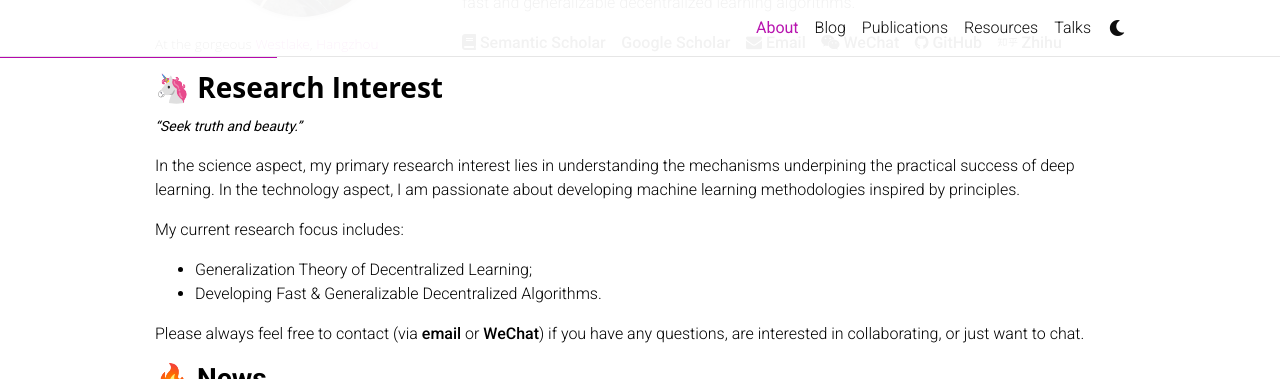
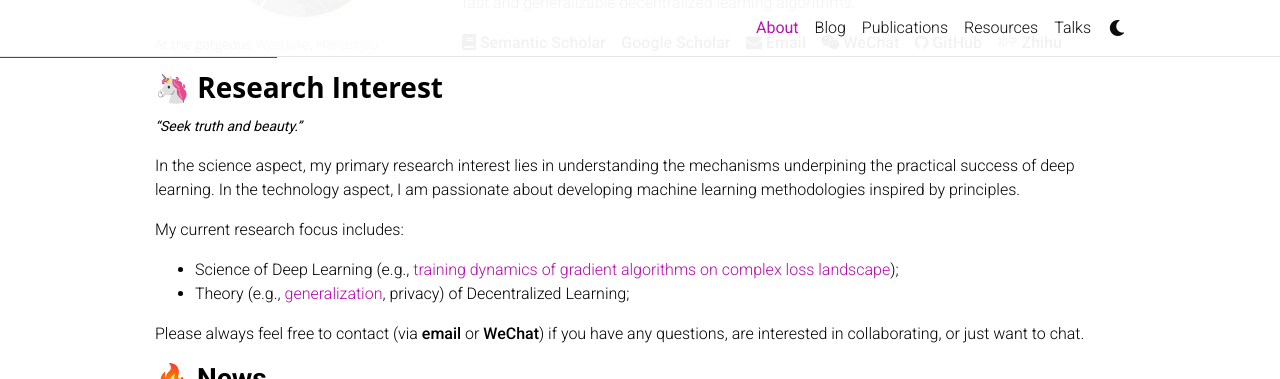
Before and after one commit to Raiden-Zhu/Raiden-Zhu.github.io, a Jekyll site: the page built from _pages/about.md, in a window 1280 px wide and 900 px high, scrolled down 354 px, cut to the strip 0-379 px from the top of the window. Built offline with Jekyll 4.4.1, drawn with Linux system fonts in a browser that asks for light colours; full-size pictures stand in for the smaller copies a plugin makes; comment, search, counter and statistics services are not loaded; a style sheet for code colours, icons or effects is not loaded.

Commit message:
Update about.md

```diff
--- a/_pages/about.md
+++ b/_pages/about.md
@@ -35,8 +35,8 @@ In the science aspect, my primary research interest lies in understanding the me
 In the technology aspect, I am passionate about developing machine learning methodologies inspired by principles.
 
 My current research focus includes:
-- Generalization Theory of Decentralized Learning;
-- Developing Fast & Generalizable Decentralized Algorithms.
+- Science of Deep Learning (e.g., [training dynamics of gradient algorithms on complex loss landscape](https://arxiv.org/abs/2306.02913));
+- Theory (e.g., [generalization](https://arxiv.org/abs/2206.12680), privacy) of Decentralized Learning;
 
 Please always feel free to contact (via [**email**](mailto:raiden@zju.edu.cn) or [**WeChat**](https://raw.githubusercontent.com/Raiden-Zhu/Raiden-Zhu.github.io/master/assets/img/WeChat_QR_code.jpg)) if you have any questions, are interested in collaborating, or just want to chat.  <!-- For regular updates and insights, feel free to follow my [**Twitter**](https://twitter.com/Raiden13238619) as well. -->
 
```
